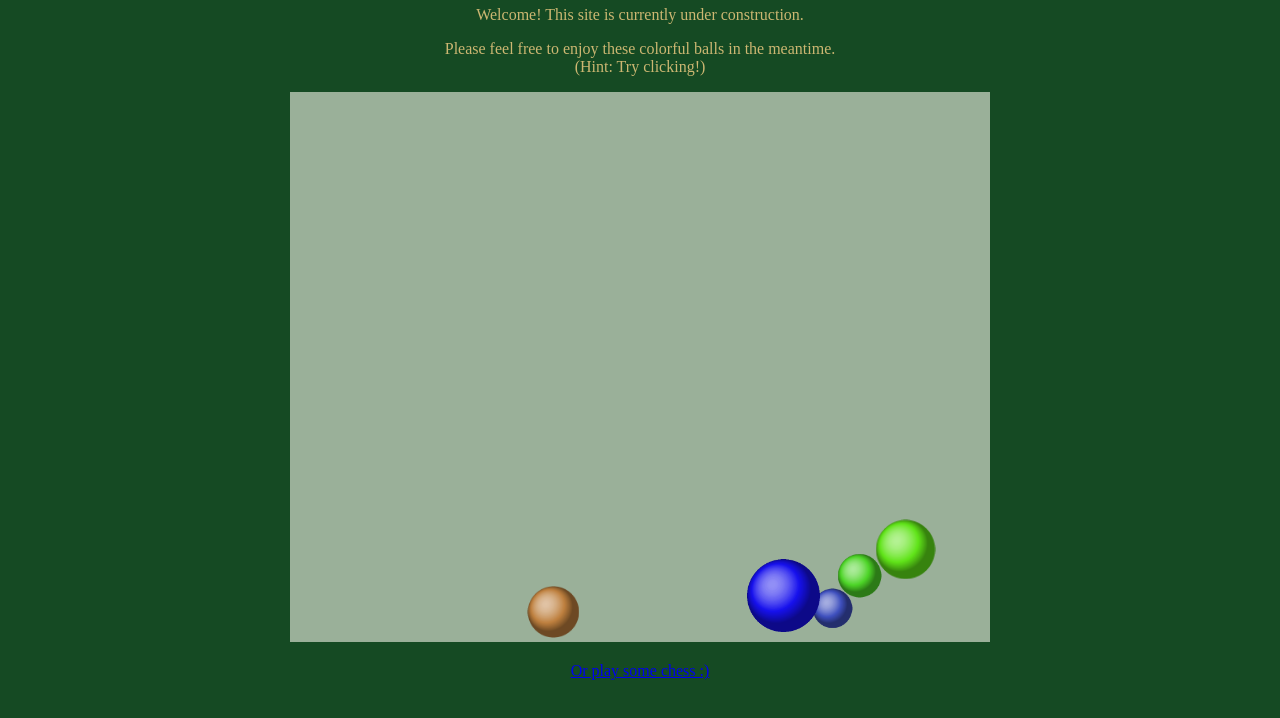
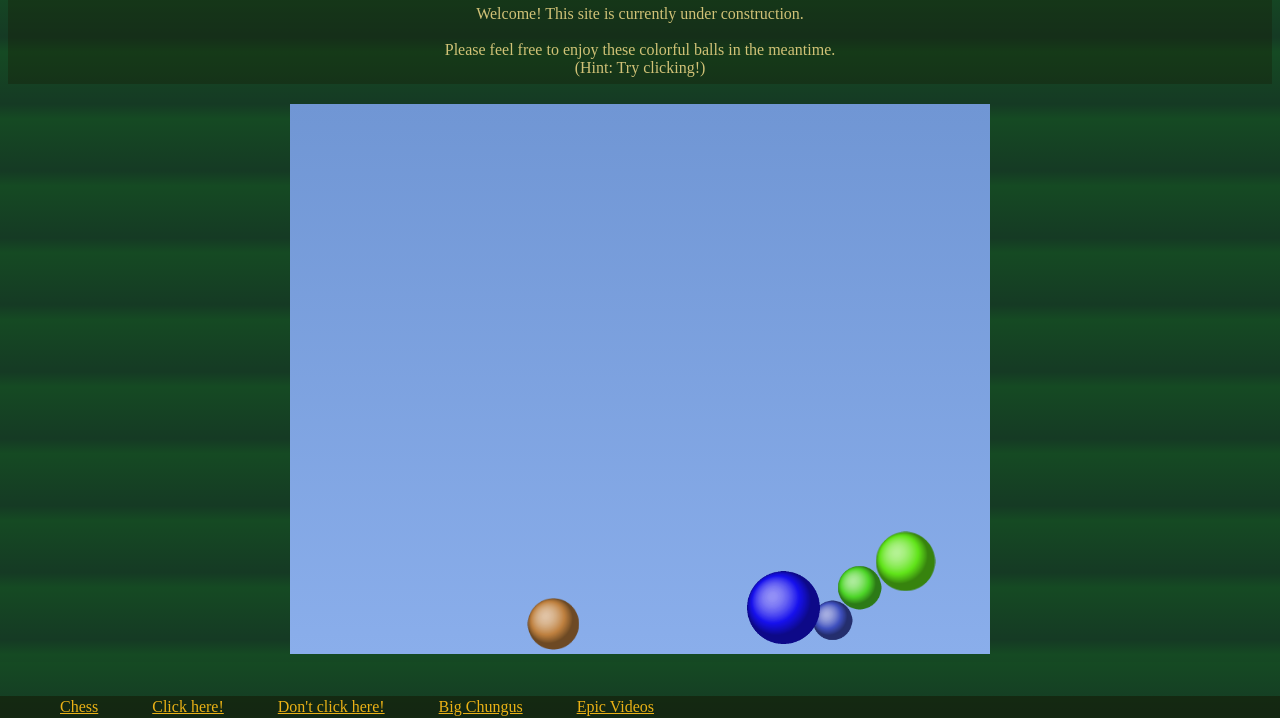
Before and after one commit to bubba2k/neocity, a plain HTML site: page index.html in a window 1280 px wide. Shown: the part 82-800 px from the top of the page. Drawn offline with Linux system fonts and the light colour scheme.

Commit message:
add footer, redo colors

```diff
--- a/index.html
+++ b/index.html
@@ -7,17 +7,23 @@
 	<body>
 		<h1>Welcome to bubba2k's website! </h1>
 
-		<p>Welcome! This site is currently under construction.</p>
-
-		<p> Please feel
+		<p class="textblock">Welcome! This site is currently under construction. <br/> <br/>
+			Please feel
 			free to enjoy these colorful balls in the meantime.<br/>
 			(Hint: Try clicking!)
 		</p>
 
-		<canvas height="550" width="700"> id="maincanvas" </canvas>
+		<canvas height="550" width="700" class="gamecanvas" id="ballcanvas"></canvas>
 		<script async="defer" src="scripts/balls.js"></script>
 
-		<p><a href="chess.html">Or play some chess :)</a></p>
+		<div class="footer">
+			<a class="intnav footerelement" href="chess.html">Chess</a>
+			<a class="intnav footerelement" href="https://urstupid.com">Click here!</a>
+			<a class="footerelement" href="https://www.youtube.com/watch?v=6n3pFFPSlW4">Don't click here!</a>
+			<a class="footerelement" href="https://www.youtube.com/watch?v=0gct28UEKws">Big Chungus</a>
+			<a class="footerelement" href="https://www.youtube.com/user/BetaChri5/">Epic Videos</a>
+
+		</div>
 
 	</body>
 </html>
--- a/style.css
+++ b/style.css
@@ -1,21 +1,60 @@
 body
 {
 	background-color: #154a23;
-	margin-top: 30px;
-	text-align: center;
+	background-image: repeating-linear-gradient(0deg, #154a23 1%, #153a24 3%, #154a23 10%);
 }
 
 h1
 {
+	text-align: center;
 	color: #2e7cdb;
 }
 
-p
+p.textblock
 {
-	color: #ccb772;
+	color: #d1c277;
+	background-color: rgba(20, 20, 0, 0.3);
+	height: 120%;
+	margin: auto;
+	text-align: center;
+
+	padding-top: 7px;
+	padding-bottom: 7px;
 }
 
-canvas
+div.footer
+{
+	position:fixed;
+	left: 0;
+	bottom: 0;
+	width: 100%;
+
+	padding-left: 10px;
+	padding-right:10px;
+	padding-top: 2px;
+	padding-bottom: 2px;
+
+
+	background-color: rgba(20, 20, 0, 0.5);
+}
+
+.footerelement
+{
+	margin-left: 50px;
+	color: #ebb215;
+}
+
+
+.gamecanvas
+{
+	display: block;
+	margin-left: auto;
+	margin-right: auto;
+	margin-top: 20px;
+}
+
+#ballcanvas
 {
 	background-color: #9ab099;
+	background-image: linear-gradient(#7096d4, #8aaeeb);
 }
```
